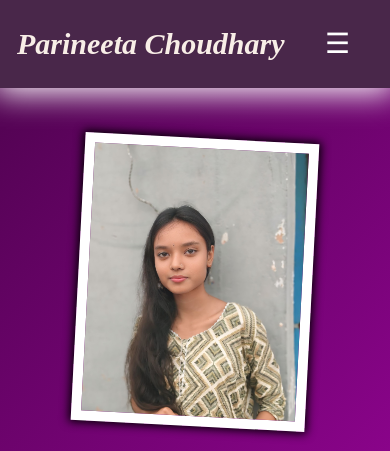
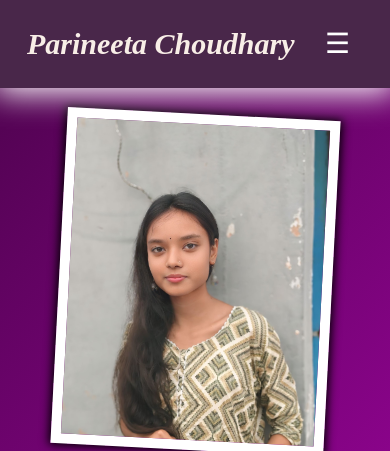
Before and after one commit to parineeta-cpu/my-portfolio, a plain HTML site: page index.html in a window 390 px wide. Shown: the top 451 px of the page. Drawn offline with Linux system fonts and the light colour scheme.

Commit message:
Add files via upload

```diff
--- a/style.css
+++ b/style.css
@@ -448,7 +448,7 @@ border-radius:60%;
 
 @media screen and (max-width:768px){
 		.self-img {
-width:60vw;
+width:70vw;
 	border:10px solid white;
 	box-shadow:0px 0px 10px 2px black;
 	transition:all 1.5s ease-in-out;
@@ -529,7 +529,9 @@ animation-timing-function: ease-in-out;
 		justify-content:center;
 		margin-top:-100px;
 	}
-
+	 .name{
+		margin-left:20px;
+	 }
 
 
 	  .view {
```
